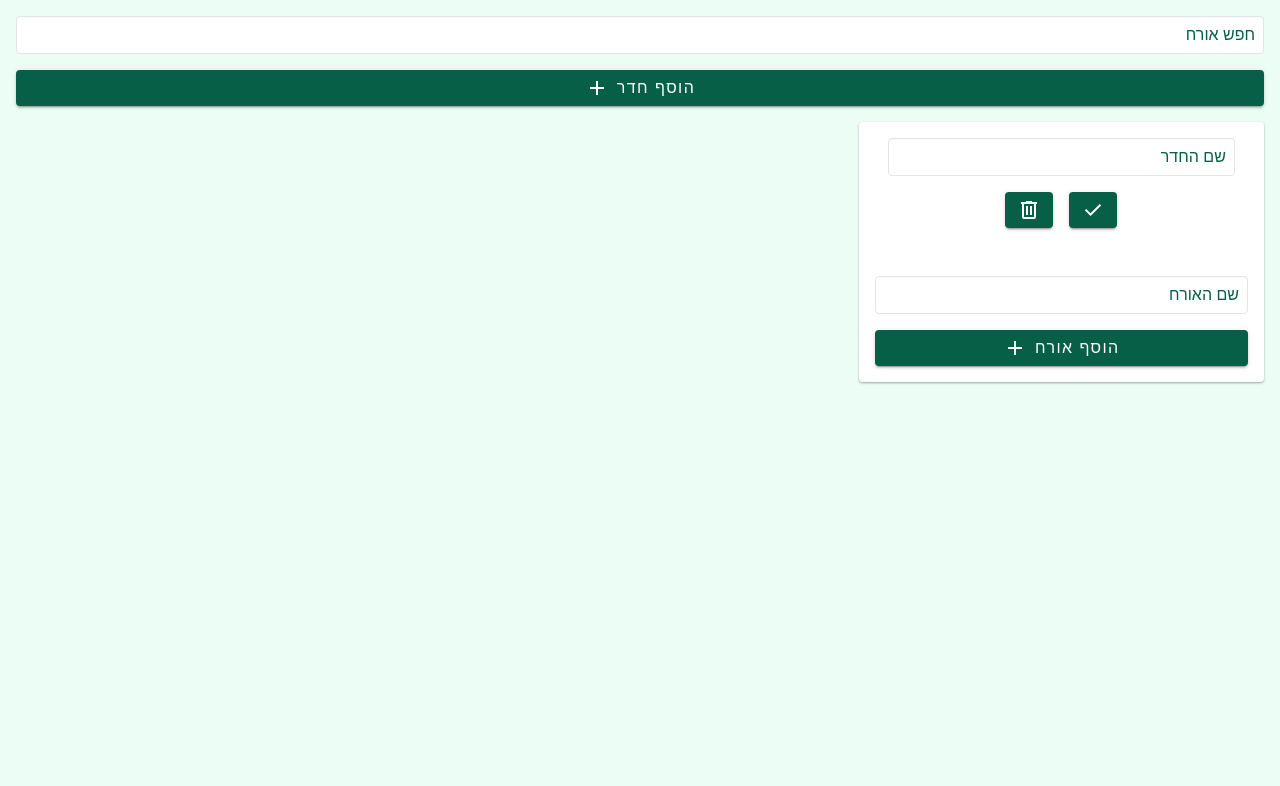
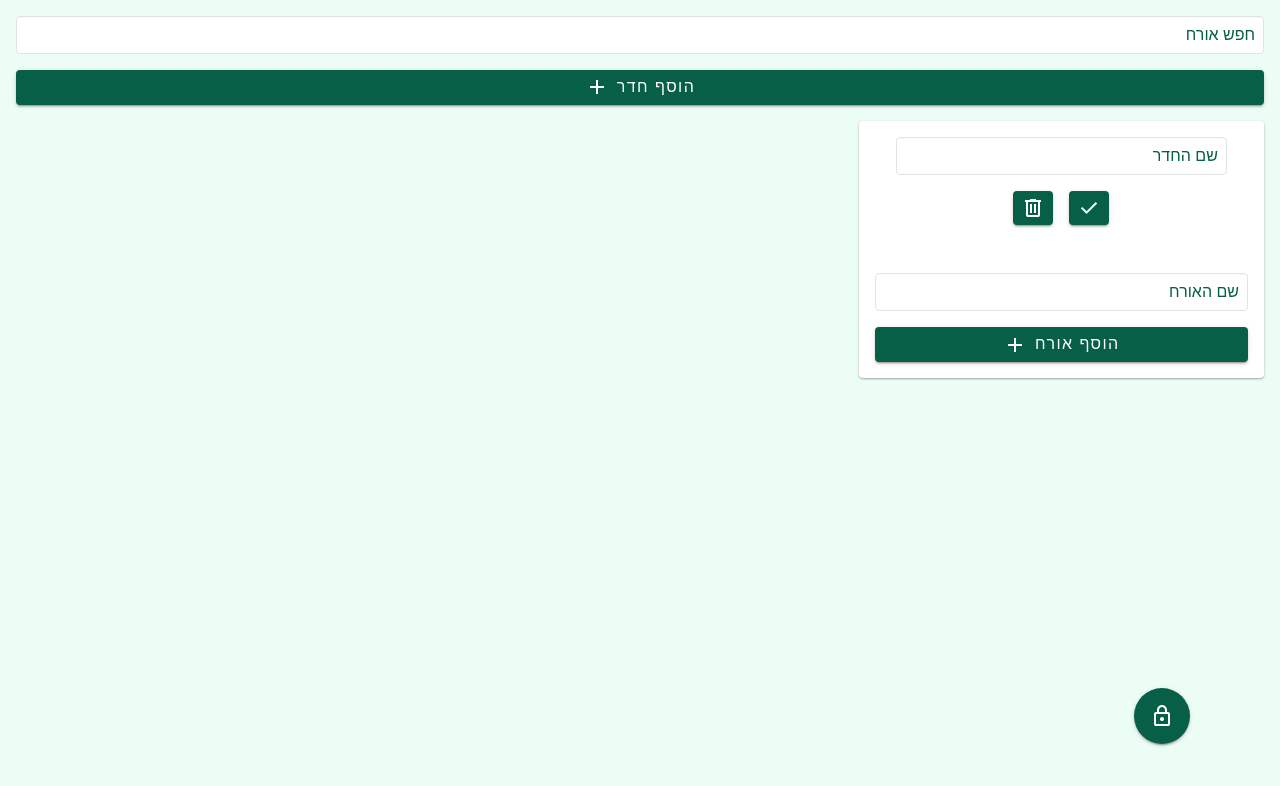
Before and after one commit to binya57/guests-room-manager, a plain HTML site: page index.html in a window 1280 px wide. Both pictures are taken after a click on the button "הוסף חדר". Drawn offline with nearby package versions, Linux system fonts and the light colour scheme.

Commit message:
add lock button

```diff
--- a/script.js
+++ b/script.js
@@ -10,11 +10,14 @@ const searchGuestInput = document.createElement('input');
 searchGuestInput.placeholder = 'חפש אורח';
 searchGuestInput.type = 'search';
 
+
 const iconsFileNamesMap = {
     add: 'add_FILL0_wght400_GRAD0_opsz24.svg',
     delete: 'delete_FILL0_wght400_GRAD0_opsz24.svg',
     edit: 'edit_FILL0_wght400_GRAD0_opsz24.svg',
-    done: 'done_FILL0_wght400_GRAD0_opsz24.svg'
+    done: 'done_FILL0_wght400_GRAD0_opsz24.svg',
+    lock: 'lock_FILL0_wght400_GRAD0_opsz24.svg',
+    unlock: 'lock_open_FILL0_wght400_GRAD0_opsz24.svg'
 }
 
 const iconCache = new Map();
@@ -54,23 +57,26 @@ function icon(name) {
  * @property {boolean} isEditing
 */
 
-const rooms = loadRooms();
-if (rooms.length) {
-    rooms.forEach(renderRoom);
+const appState = loadAppState()
+renderRooms();
+
+function renderRooms() {
+    clearElementContent(roomsContainer);
+    appState.rooms.forEach(renderRoom);
 }
 
 function addRoom() {
     const newRoom = {
         name: '',
-        id: (rooms[rooms.length - 1]?.id + 1) || 1,
+        id: (appState.rooms[appState.rooms.length - 1]?.id + 1) || 1,
         guests: [],
         isEditing: false
     };
-    rooms.push(newRoom);
+    appState.rooms.push(newRoom);
     if (!searchGuestInput.isConnected) {
         app.insertBefore(searchGuestInput, addRoomButton);
     }
-    saveRooms();
+    saveState();
     renderRoom(newRoom);
 }
 
@@ -88,7 +94,7 @@ function renderRoom(room) {
     roomTitleEl.className = 'title';
     roomGuestsEl.className = 'guests'
 
-    if (!room.name || room.isEditing) {
+    if (!room.name || room.isEditing && !appState.isLocked) {
         const inputEl = document.createElement('input');
         inputEl.placeholder = 'שם החדר';
         inputEl.value = room.name || '';
@@ -97,7 +103,7 @@ function renderRoom(room) {
         acceptNameButton.onclick = e => {
             room.name = inputEl.value;
             room.isEditing = false;
-            saveRooms();
+            saveState();
             renderRoom(room);
         };
         roomTitleEl.append(inputEl, acceptNameButton);
@@ -111,7 +117,7 @@ function renderRoom(room) {
             renderRoom(room);
         }
         roomNameEl.innerText = room.name;
-        roomTitleEl.append(roomNameEl, editButton)
+        roomTitleEl.append(roomNameEl, appState.isLocked ? '' : editButton)
 
     }
     const deleteButton = document.createElement('button');
@@ -119,13 +125,15 @@ function renderRoom(room) {
     deleteButton.title = 'מחק חדר'
     deleteButton.onclick = e => {
         roomEl.remove();
-        rooms.splice(rooms.indexOf(room), 1);
-        if (!rooms.length) {
+        appState.rooms.splice(appState.rooms.indexOf(room), 1);
+        if (!appState.rooms.length) {
             searchGuestInput.remove();
         }
-        saveRooms();
+        saveState();
     }
+    if (!appState.isLocked) {
         roomTitleEl.appendChild(deleteButton)
+    }
 
     const guestListEl = document.createElement('ul');
     guestListEl.className = 'guests-list';
@@ -144,11 +152,15 @@ function renderRoom(room) {
         if (!guestNameInput.value) return;
         room.guests.push(guestNameInput.value);
         renderRoom(room);
-        saveRooms();
+        saveState();
     }
     addGuestButton.innerText = 'הוסף אורח';
     addGuestButton.appendChild(icon('add'));
+    if (!appState.isLocked) {
         roomGuestsEl.append(guestListEl, guestNameInput, addGuestButton);
+    } else {
+        roomGuestsEl.append(guestListEl);
+    }
 
     roomEl.append(roomTitleEl, roomGuestsEl);
 
@@ -169,17 +181,20 @@ function getRoomElementId(roomId) {
     return 'room-' + roomId;
 }
 
-function saveRooms() {
-    localStorage.setItem('rooms', JSON.stringify(rooms));
+function saveState() {
+    localStorage.setItem('appState', JSON.stringify(appState));
 }
 
 /**
  *
- * @returns {Array<Room>}
+ * @returns {{rooms: Room[], isLocked: boolean}}
 */
-function loadRooms() {
-    const saved = localStorage.getItem('rooms');
-    if (!saved) return [];
+function loadAppState() {
+    const saved = localStorage.getItem('appState');
+    if (!saved) return {
+        rooms: [],
+        isLocked: false
+    };
     return JSON.parse(saved);
 }
 
@@ -189,11 +204,11 @@ addRoomButton.onclick = e => addRoom();
 searchGuestInput.addEventListener('input', e => {
     const { value } = /**@type {HTMLInputElement}*/(e.target);
     if (!value) {
-        rooms.forEach(renderRoom);
+        appState.rooms.forEach(renderRoom);
         return;
     }
     clearElementContent(roomsContainer);
-    const filtered = rooms.filter(room => room.guests.some(guest => guest.includes(value)));
+    const filtered = appState.rooms.filter(room => room.guests.some(guest => guest.includes(value)));
     filtered.forEach(renderRoom);
     filtered.forEach(room => {
         const guestsList = document.getElementById(getRoomElementId(room.id))?.querySelector('.guests-list');
@@ -247,5 +262,15 @@ function clearElementContent(element) {
         element.removeChild(element.lastChild);
     }
 }
+const toggleLockStateButton = document.createElement('button');
+toggleLockStateButton.append(icon(appState.isLocked ? 'unlock' : 'lock'))
+toggleLockStateButton.className = 'lock-button';
+toggleLockStateButton.onclick = e => {
+    clearElementContent(toggleLockStateButton);
+    appState.isLocked = !appState.isLocked;
+    toggleLockStateButton.append(icon(appState.isLocked ? 'unlock' : 'lock'))
+    saveState();
+    renderRooms();
+}
 
-app.append(rooms.length ? searchGuestInput : '', addRoomButton, roomsContainer)
+app.append(appState.rooms.length ? searchGuestInput : '', addRoomButton, roomsContainer, toggleLockStateButton)
--- a/style.css
+++ b/style.css
@@ -99,14 +99,12 @@ button {
     outline: none;
     cursor: pointer;
     font-weight: 500;
-    padding: 0 calc(var(--padding) * 1.5);
+    padding:  calc(var(--padding) / 1.5) var(--padding);
     border-radius: var(--border-radius);
     color: #fff;
     background: var(--color900);
     line-height: 1.15;
     font-size: 1rem;
-    height: 2.25rem;
-    padding-block: var(--padding);
     word-spacing: 0px;
     letter-spacing: .0892857143em;
     text-decoration: none;
@@ -176,3 +174,21 @@ button:hover {
 }
 
 .room .guests button {}
+
+.lock-button {
+    position: fixed;
+    bottom: 7%;
+    right: 7%;
+    border-radius: 50%;
+    padding: calc(var(--padding) * 2);
+    z-index: 1;
+    animation: enter-fab normal ease 300ms;
+}
+
+@keyframes enter-fab {
+    from {
+        transform: scale(0);
+    } to {
+        transform: scale(1)
+    }
+}
```
Also changed, not shown: assets/icons/lock_FILL0_wght400_GRAD0_opsz24.svg (added), assets/icons/lock_open_FILL0_wght400_GRAD0_opsz24.svg (added). Lines whose indentation alone changed are shown as unchanged.
